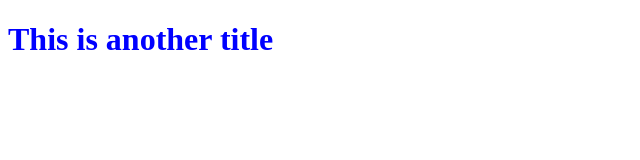
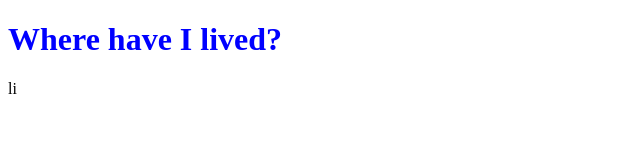
Before and after one commit to joneskc/Testing, a plain HTML site: page index.html in a window 1280 px wide. Shown: the whole page, without its empty margins (0-640 px from the left). Drawn offline with Linux system fonts and the light colour scheme.

Commit message:
started working on html but going to make a new one

```diff
--- a/index.html
+++ b/index.html
@@ -3,9 +3,10 @@
   <head>
     <link rel="stylesheet" href="./main.css">
     <meta charset="utf-8">
-    <title>titles are cool</title>
+    <title>Where I've Lived</title>
   </head>
   <body>
-    <h1>This is another title</h1>
+    <h1>Where have I lived?</h1>
+    li
   </body>
 </html>
```
